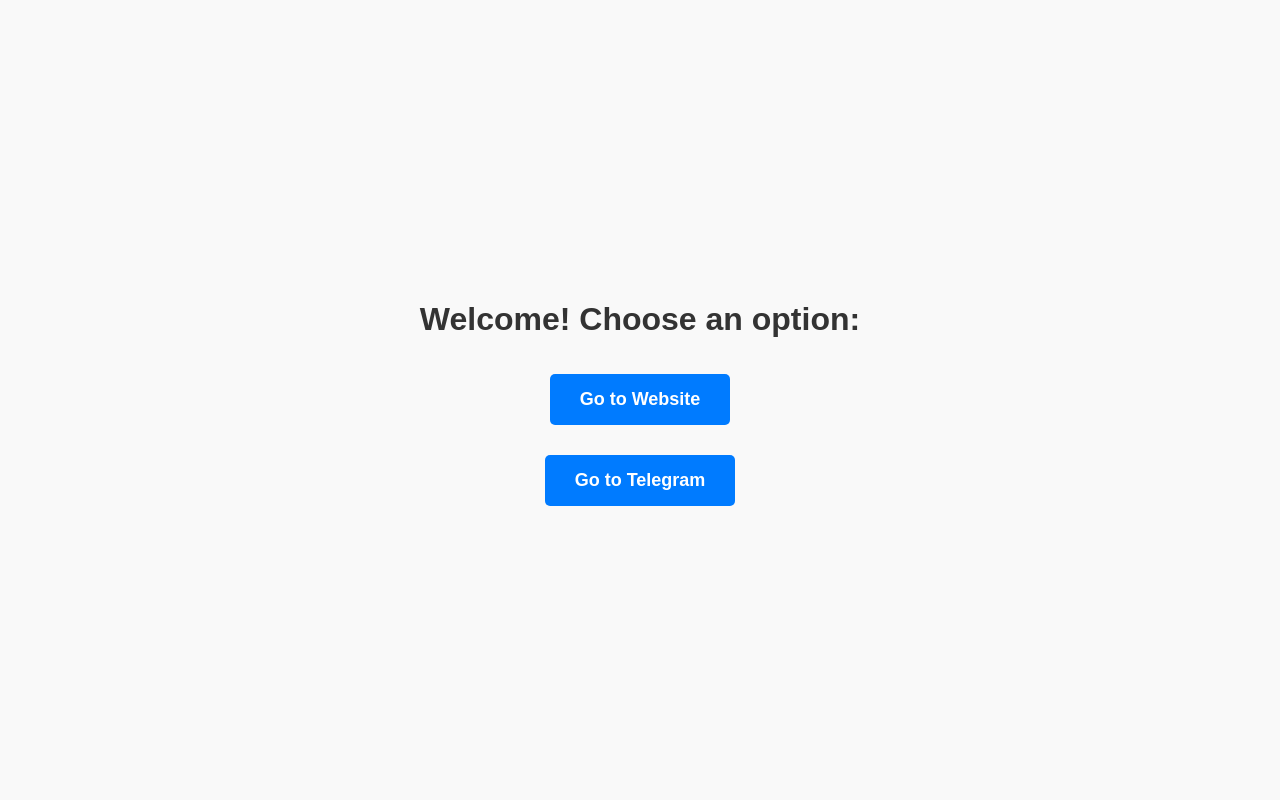
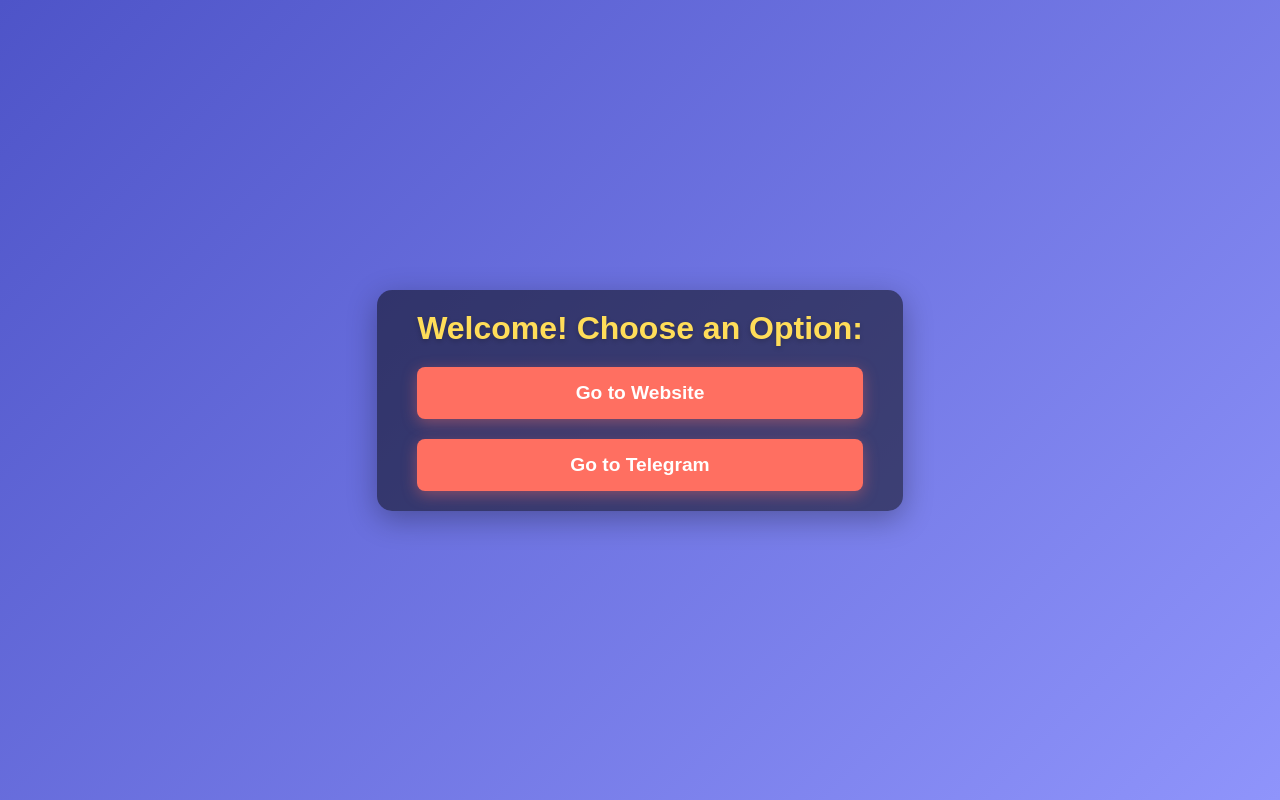
Before and after one commit to 4545bk/gotoappsforlin, a plain HTML site: page index.html in a window 1280 px wide. Drawn offline with Linux system fonts and the light colour scheme.

Commit message:
Add index.htmnsl for GitHub Pages

```diff
--- a/index.html
+++ b/index.html
@@ -5,42 +5,74 @@
     <meta name="viewport" content="width=device-width, initial-scale=1.0">
     <title>Choose Your Option</title>
     <style>
-        body {
-            font-family: Arial, sans-serif;
-            text-align: center;
+        /* General Reset */
+        * {
             margin: 0;
             padding: 0;
+            box-sizing: border-box;
+        }
+
+        body {
+            font-family: 'Arial', sans-serif;
             display: flex;
-            flex-direction: column;
             justify-content: center;
             align-items: center;
             height: 100vh;
-            background: #f9f9f9;
+            background: linear-gradient(135deg, #4e54c8, #8f94fb);
+            color: #ffffff;
+            overflow: hidden;
         }
+
+        .container {
+            text-align: center;
+            background: rgba(0, 0, 0, 0.5);
+            border-radius: 15px;
+            padding: 20px 40px;
+            box-shadow: 0 8px 30px rgba(0, 0, 0, 0.3);
+        }
+
         h1 {
-            color: #333;
+            font-size: 2rem;
+            margin-bottom: 20px;
+            color: #ffdd59;
+            text-shadow: 0 2px 5px rgba(0, 0, 0, 0.2);
         }
-        a {
-            display: inline-block;
-            margin: 15px;
-            padding: 15px 30px;
+
+        .buttons {
+            display: flex;
+            flex-direction: column;
+            gap: 20px;
+        }
+
+        .buttons a {
             text-decoration: none;
-            font-size: 18px;
+            font-size: 1.2rem;
             font-weight: bold;
             color: #fff;
-            background: #007BFF;
-            border-radius: 5px;
-            transition: background 0.3s ease;
+            background: #ff6f61;
+            padding: 15px 20px;
+            border-radius: 8px;
+            transition: transform 0.3s, background 0.3s;
+            box-shadow: 0 4px 15px rgba(255, 111, 97, 0.4);
         }
-        a:hover {
-            background: #0056b3;
+
+        .buttons a:hover {
+            transform: scale(1.05);
+            background: #fa5a46;
+        }
+
+        .buttons a:active {
+            transform: scale(0.98);
         }
     </style>
 </head>
 <body>
-    <h1>Welcome! Choose an option:</h1>
-    <a href="https://linaagencyvip.vercel.app/" target="_blank">Go to Website</a>
-    <a href="https://t.me/betrisho" target="_blank">Go to Telegram</a>
-
+    <div class="container">
+        <h1>Welcome! Choose an Option:</h1>
+        <div class="buttons">
+            <a href="https://bit.ly/3CWMV6A" target="_blank" rel="noopener noreferrer">Go to Website</a>
+            <a href="https://bit.ly/4i3zgLf" target="_blank" rel="noopener noreferrer">Go to Telegram</a>
+        </div>
+    </div>
 </body>
 </html>
```
